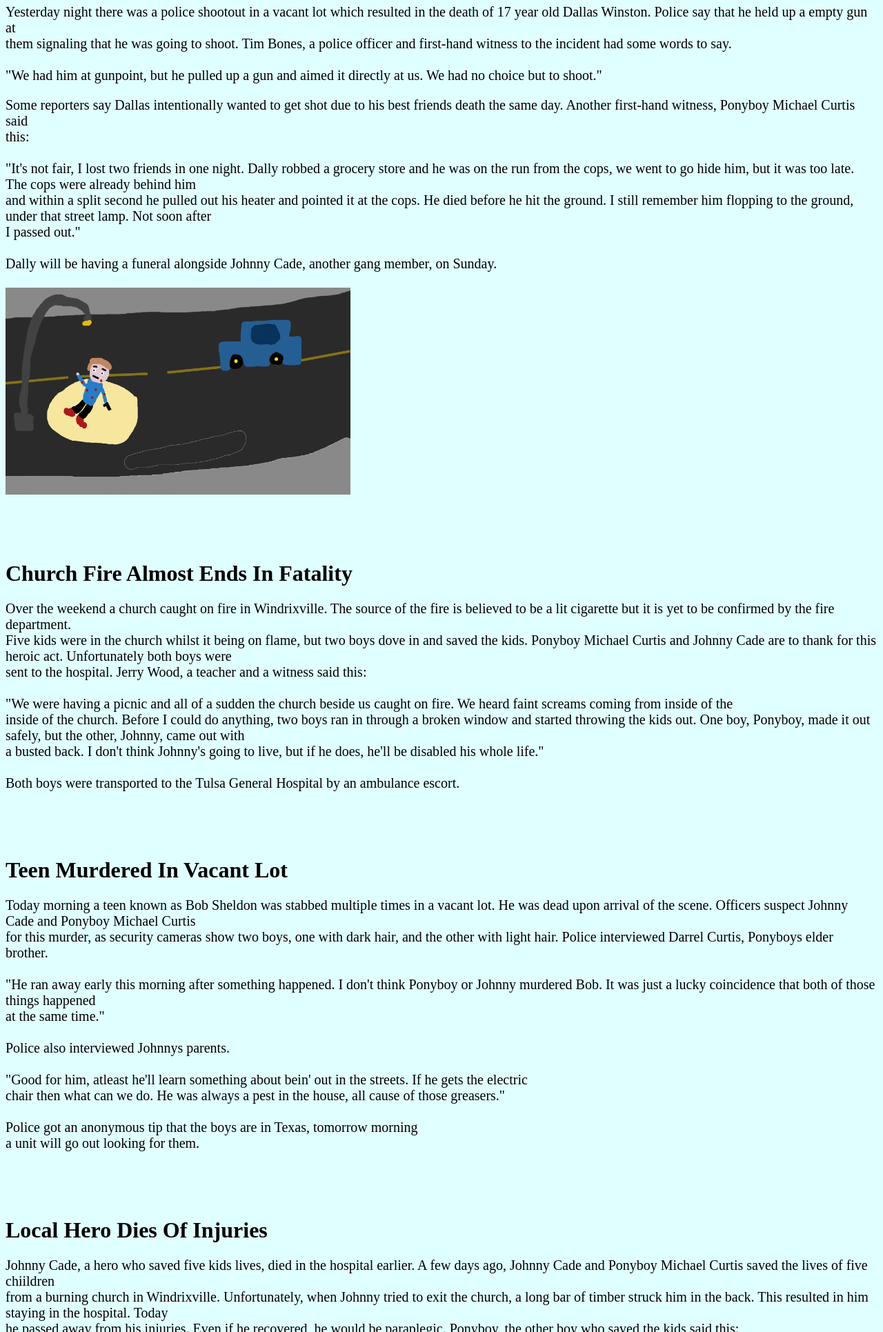
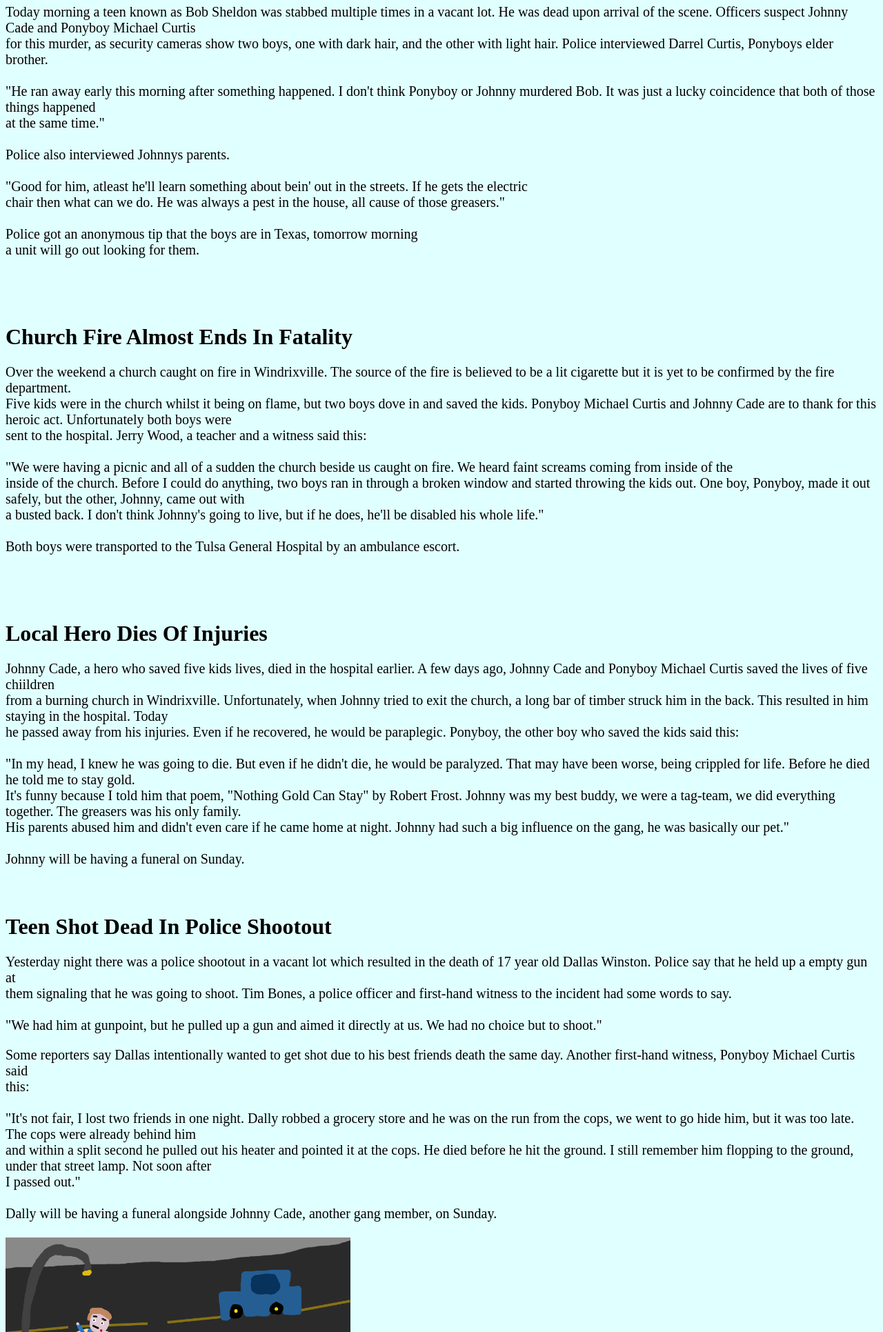
Before and after one commit to CheesyDibbles/cheesydibbles.github.io, a plain HTML site: page index.htm in a window 1280 px wide. Shown: the part 301-2232 px from the top of the page at 69% size. Drawn offline with Linux system fonts and the light colour scheme.

Commit message:
Update index.htm

```diff
--- a/index.htm
+++ b/index.htm
@@ -6,15 +6,13 @@
 <body style="background-color:LightCyan;">
 
    <h1 style="text-align:center; color: black; font-size:100px;">Ash Street Journal</h1>
-  <h1>Teen Shot Dead In Police Shootout</h1>
-  <p style=font-size:20px;">Yesterday night there was a police shootout in a vacant lot which resulted in the death of 17 year old Dallas Winston. Police say that he held up a empty gun
-    at<br>them signaling that he was going to shoot. Tim Bones, a police officer and first-hand witness to the incident had some words to say.<br><br>"We had him at
-     gunpoint, but he pulled up a gun and aimed it directly at us. We had no choice but to shoot."</p>
-<p style=font-size:20px;">Some reporters say Dallas intentionally wanted to get shot due to his best friends death the same day. Another first-hand witness, Ponyboy Michael Curtis said <br>
-    this: <br><br>"It's not fair, I lost two friends in one night. Dally robbed a grocery store and he was on the run from the cops, we went to go hide him, but it was too late. The cops were already behind him<br>
-    and within a split second he pulled out his heater and pointed it at the cops. He died before he hit the ground. I still remember him flopping to the ground, under that street lamp. Not soon after<br>
-    I passed out."<br><br> Dally will be having a funeral alongside Johnny Cade, another gang member, on Sunday.<br>
-  <br><img src="12345.jpg" alt="Dallas Winston Scene" style="width:500px;height:300px;"> <br>
+   <h1>Teen Murdered In Vacant Lot</h1>
+<p style=font-size:20px;">Today morning a teen known as Bob Sheldon was stabbed multiple times in a vacant lot. He was dead upon arrival of the scene. Officers suspect Johnny Cade and Ponyboy Michael Curtis<br>
+                         for this murder, as security cameras show two boys, one with dark hair, and the other with light hair. Police interviewed Darrel Curtis, Ponyboys elder brother.<br>
+              <br> "He ran away early this morning after something happened. I don't think Ponyboy or Johnny murdered Bob. It was just a lucky coincidence that both of those things happened<br>
+               at the same time." <br><br>Police also interviewed Johnnys parents.<br><br>"Good for him, atleast he'll learn something about bein' out in the streets. If he gets the electric<br>
+               chair then what can we do. He was always a pest in the house, all cause of those greasers."<br><br>Police got an anonymous tip that the boys are in Texas, tomorrow morning<br>
+ a unit will go out looking for them.</p>
        <br>
 <br>
 <br>
@@ -24,18 +22,6 @@
      sent to the hospital. Jerry Wood, a teacher and a witness said this: <br><br>"We were having a picnic and all of a sudden the church beside us caught on fire. We heard faint screams coming from inside of the<br>
      inside of the church. Before I could do anything, two boys ran in through a broken window and started throwing the kids out. One boy, Ponyboy, made it out safely, but the other, Johnny, came out with<br>
    a busted back. I don't think Johnny's going to live, but if he does, he'll be disabled his whole life."<br><br>Both boys were transported to the Tulsa General Hospital by an ambulance escort.</p>
-
-<br>
-<br>
-<br>
-<h1>Teen Murdered In Vacant Lot</h1>
-<p style=font-size:20px;">Today morning a teen known as Bob Sheldon was stabbed multiple times in a vacant lot. He was dead upon arrival of the scene. Officers suspect Johnny Cade and Ponyboy Michael Curtis<br>
-                         for this murder, as security cameras show two boys, one with dark hair, and the other with light hair. Police interviewed Darrel Curtis, Ponyboys elder brother.<br>
-              <br> "He ran away early this morning after something happened. I don't think Ponyboy or Johnny murdered Bob. It was just a lucky coincidence that both of those things happened<br>
-               at the same time." <br><br>Police also interviewed Johnnys parents.<br><br>"Good for him, atleast he'll learn something about bein' out in the streets. If he gets the electric<br>
-               chair then what can we do. He was always a pest in the house, all cause of those greasers."<br><br>Police got an anonymous tip that the boys are in Texas, tomorrow morning<br>
- a unit will go out looking for them.</p>
-
      <br>
      <br>
      <br>
@@ -46,6 +32,22 @@ he passed away from his injuries. Even if he recovered, he would be paraplegic.
 "In my head, I knew he was going to die. But even if he didn't die, he would be paralyzed. That may have been worse, being crippled for life. Before he died he told me to stay gold.<br>
 It's funny because I told him that poem, "Nothing Gold Can Stay" by Robert Frost. Johnny was my best buddy, we were a tag-team, we did everything together. The greasers was his only family.<br>
 His parents abused him and didn't even care if he came home at night. Johnny had such a big influence on the gang, he was basically our pet."<br><br>Johnny will be having a funeral on Sunday.
+   <br><br><br>
+  <h1>Teen Shot Dead In Police Shootout</h1>
+  <p style=font-size:20px;">Yesterday night there was a police shootout in a vacant lot which resulted in the death of 17 year old Dallas Winston. Police say that he held up a empty gun
+    at<br>them signaling that he was going to shoot. Tim Bones, a police officer and first-hand witness to the incident had some words to say.<br><br>"We had him at
+     gunpoint, but he pulled up a gun and aimed it directly at us. We had no choice but to shoot."</p>
+<p style=font-size:20px;">Some reporters say Dallas intentionally wanted to get shot due to his best friends death the same day. Another first-hand witness, Ponyboy Michael Curtis said <br>
+    this: <br><br>"It's not fair, I lost two friends in one night. Dally robbed a grocery store and he was on the run from the cops, we went to go hide him, but it was too late. The cops were already behind him<br>
+    and within a split second he pulled out his heater and pointed it at the cops. He died before he hit the ground. I still remember him flopping to the ground, under that street lamp. Not soon after<br>
+    I passed out."<br><br> Dally will be having a funeral alongside Johnny Cade, another gang member, on Sunday.<br>
+  <br><img src="12345.jpg" alt="Dallas Winston Scene" style="width:500px;height:300px;"> <br>
+<br><br><br>
+
+
+    <h1 style="text-align:center; color: red; font-size:60px;">BREAKING NEWS:FREE FOOD AT UNCLE JIMBO'S</h1>
+
+
 
 
 </body>
```
Lines whose indentation alone changed are shown as unchanged.
